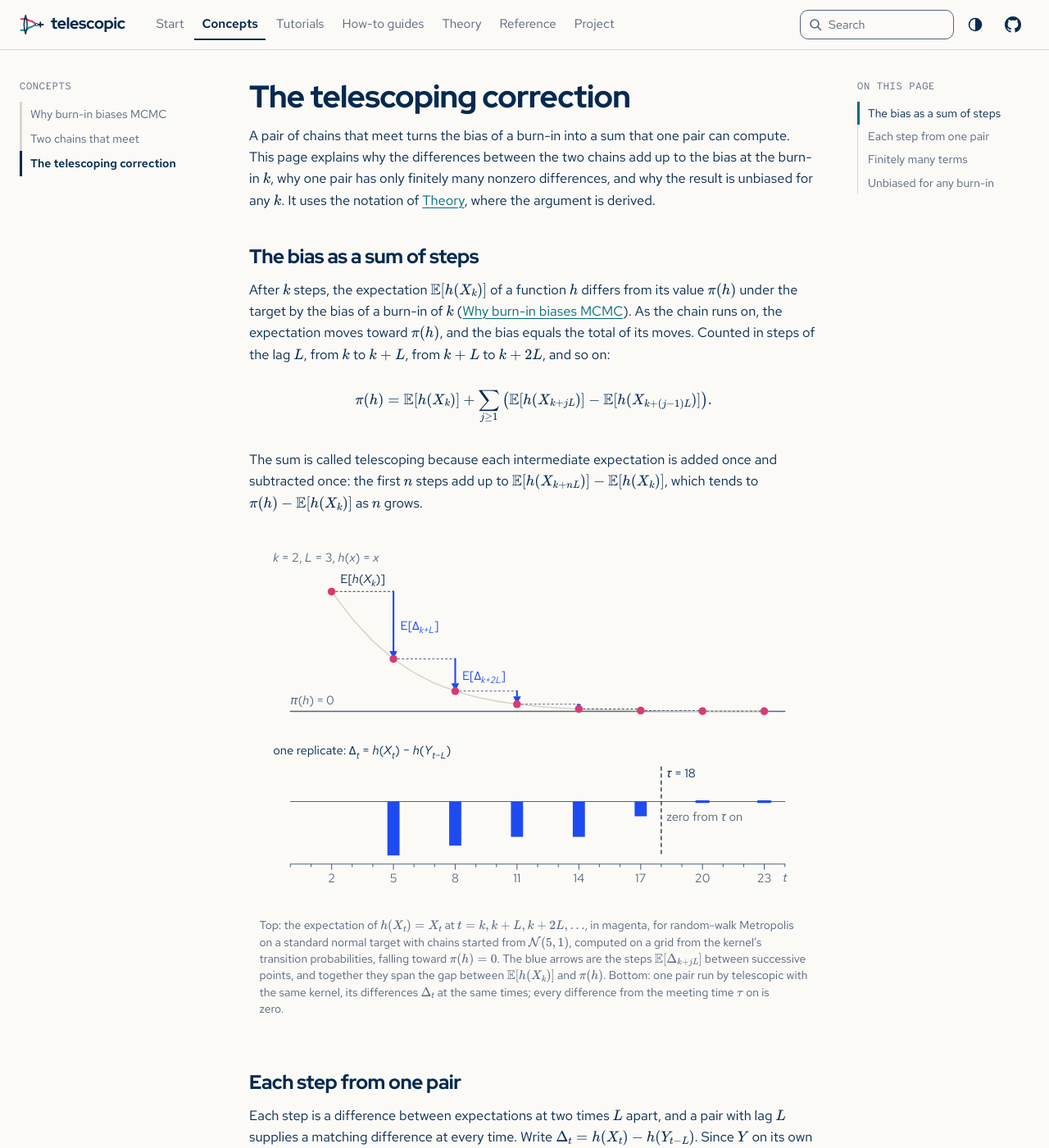
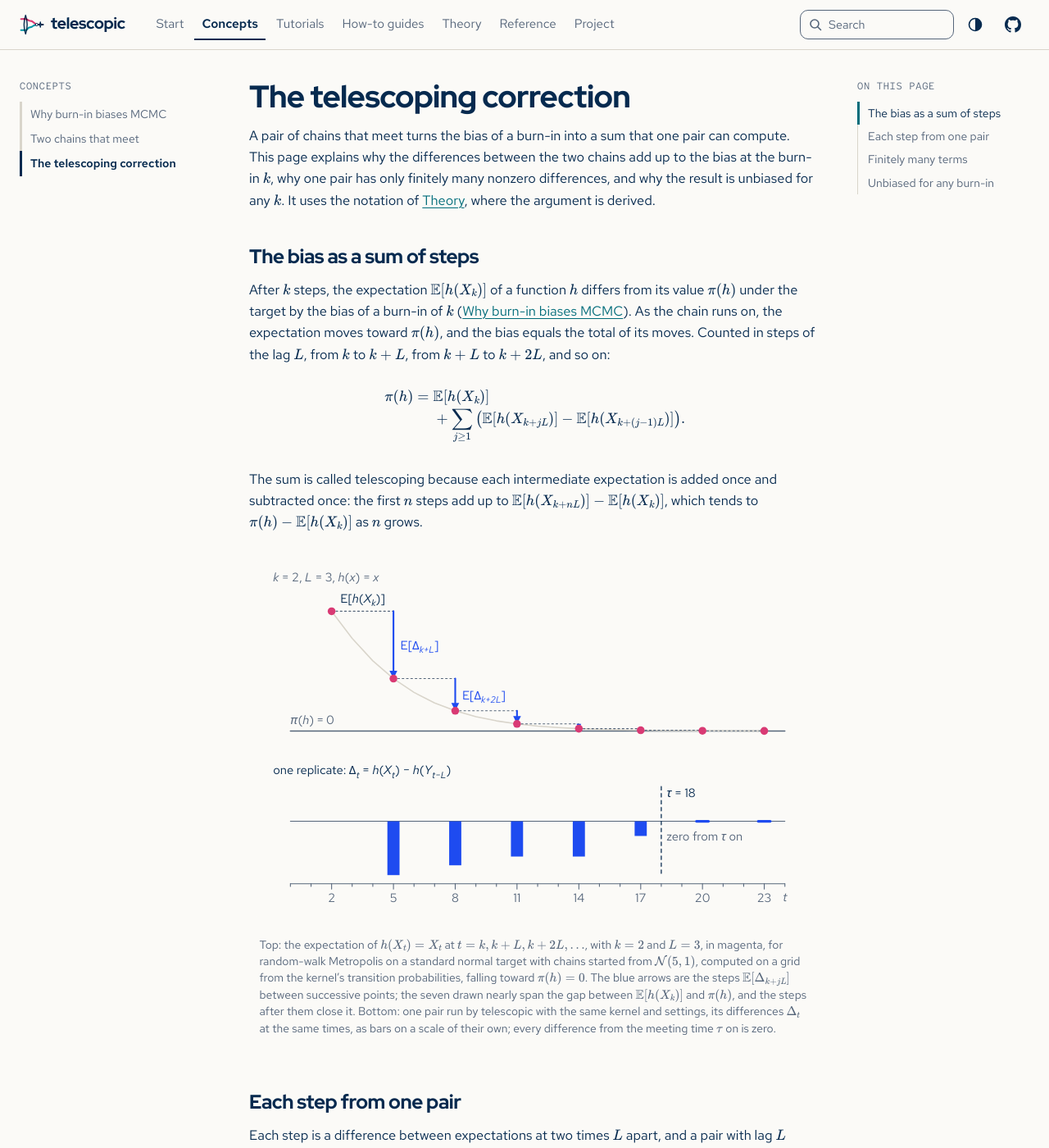
Before and after one commit to joshspeagle/telescopic, a Sphinx documentation site: the page built from docs/concepts/telescoping-correction.md, in a window 1280 px wide and 1400 px high. Shown: the whole window at 82% size. Built offline with Sphinx 7.4.7, drawn with Linux system fonts in a browser that asks for light colours.

Commit message:
Correct the Concepts pages after review
The bias is a mean of signed differences, which can cancel and need not
shrink at every step; the reflection mirrors X's proposal in whitened
coordinates; V2's caption names k and L and says the arrows nearly span
the gap; and the two display equations break across two lines so that
they fit a phone's width.

Co-Authored-By: Claude Opus 5.5 <noreply@anthropic.com>
Claude-Session: https://claude.ai/code/session_01JkqiRjnZwqMVo8Rd3e5j1c

````diff
--- a/docs/concepts/telescoping-correction.md
+++ b/docs/concepts/telescoping-correction.md
@@ -14,8 +14,10 @@ value $\pi(h)$ under the target by the bias of a burn-in of $k$
 toward $\pi(h)$, and the bias equals the total of its moves. Counted in steps of the lag
 $L$, from $k$ to $k + L$, from $k + L$ to $k + 2L$, and so on:
 
-$$\pi(h) = \mathbb E[h(X_k)] + \sum_{j \ge 1}
-\big(\mathbb E[h(X_{k+jL})] - \mathbb E[h(X_{k+(j-1)L})]\big).$$
+$$\begin{aligned}
+\pi(h) = {}& \mathbb E[h(X_k)] \\
+&+ \sum_{j \ge 1}\big(\mathbb E[h(X_{k+jL})] - \mathbb E[h(X_{k+(j-1)L})]\big).
+\end{aligned}$$
 
 The sum is called telescoping because each intermediate expectation is added once and
 subtracted once: the first $n$ steps add up to
@@ -23,13 +25,15 @@ $\mathbb E[h(X_{k+nL})] - \mathbb E[h(X_k)]$, which tends to $\pi(h) - \mathbb E
 as $n$ grows.
 
 ```{diagram} telescoping
-Top: the expectation of $h(X_t) = X_t$ at $t = k, k + L, k + 2L, \dots$, in magenta, for
-random-walk Metropolis on a standard normal target with chains started from
-$\mathcal N(5, 1)$, computed on a grid from the kernel's transition probabilities, falling
-toward $\pi(h) = 0$. The blue arrows are the steps $\mathbb E[\Delta_{k+jL}]$ between
-successive points, and together they span the gap between $\mathbb E[h(X_k)]$ and
-$\pi(h)$. Bottom: one pair run by telescopic with the same kernel, its differences
-$\Delta_t$ at the same times; every difference from the meeting time $\tau$ on is zero.
+Top: the expectation of $h(X_t) = X_t$ at $t = k, k + L, k + 2L, \dots$, with $k = 2$
+and $L = 3$, in magenta, for random-walk Metropolis on a standard normal target with
+chains started from $\mathcal N(5, 1)$, computed on a grid from the kernel's transition
+probabilities, falling toward $\pi(h) = 0$. The blue arrows are the steps
+$\mathbb E[\Delta_{k+jL}]$ between successive points; the seven drawn nearly span the
+gap between $\mathbb E[h(X_k)]$ and $\pi(h)$, and the steps after them close it.
+Bottom: one pair run by telescopic with the same kernel and settings, its differences
+$\Delta_t$ at the same times, as bars on a scale of their own; every difference from the
+meeting time $\tau$ on is zero.
 ```
 
 ## Each step from one pair
````
Also changed, not shown: docs/concepts/burn-in-bias.md (+14 -9 lines), docs/concepts/two-chains.md (+6 -4 lines).
